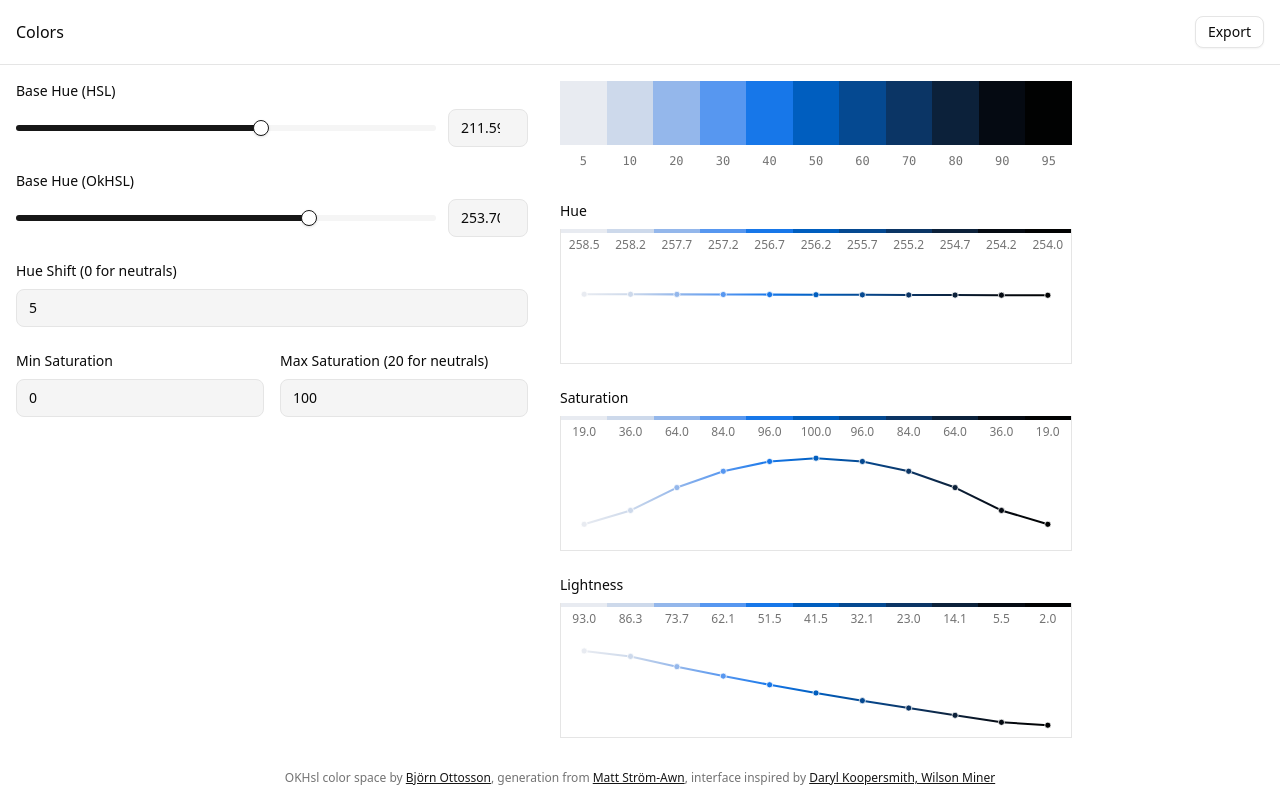
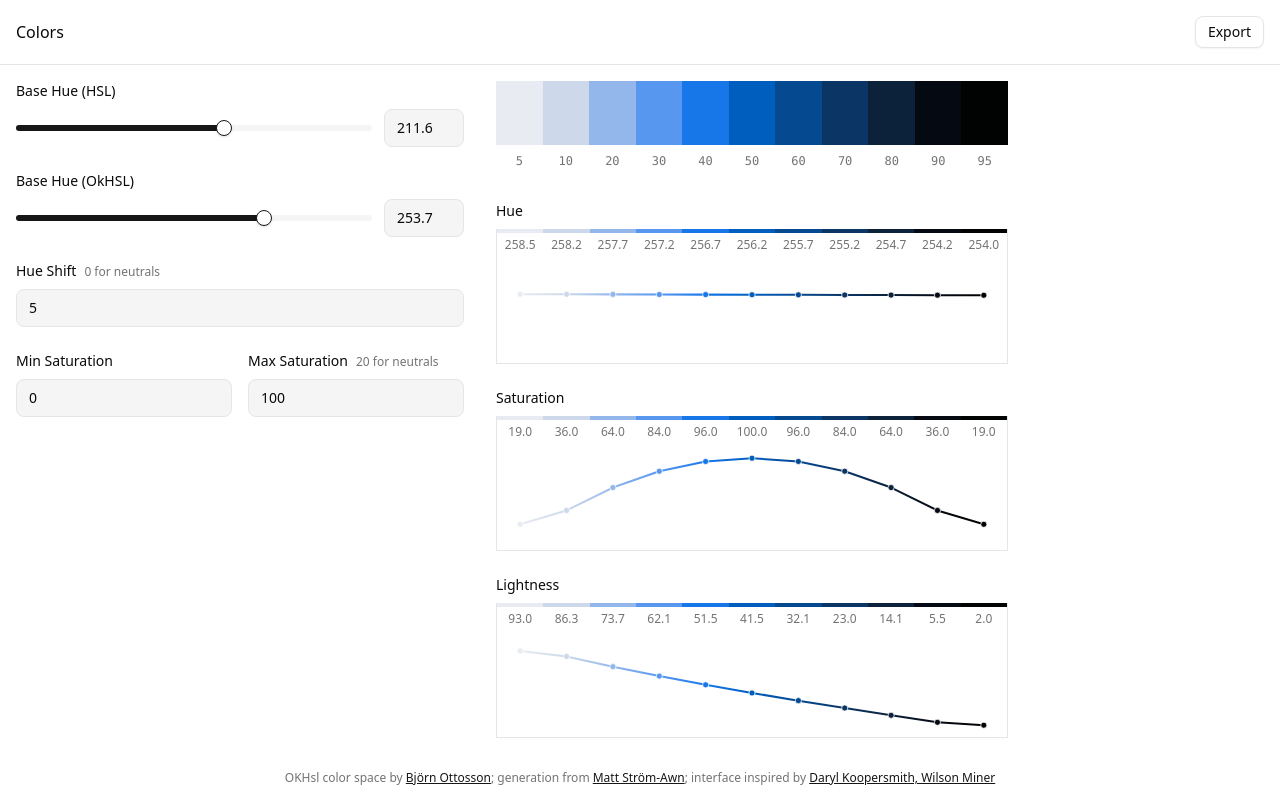
Before and after one commit to acyhuang/colors, a React (Vite) app: page / in a window 1280 px wide. Built offline with nearby package versions, Linux system fonts and the light colour scheme.

Commit message:
small ui fixes

```diff
--- a/src/App.tsx
+++ b/src/App.tsx
@@ -76,7 +76,7 @@ function App() {
       <div className='w-full md:flex flex-1 gap-8 p-4'>
 
       {/* Inputs */}
-        <div className='w-full max-w-lg gap-2 space-y-6'>
+        <div className='w-full max-w-lg md:max-w-md gap-2 space-y-6'>
 
           {/* HSL Hue Control */}
           <div className='space-y-2 flex-1'>
@@ -96,7 +96,7 @@ function App() {
                 type='number'
                 min={0}
                 max={360}
-                value={hslHue}
+                value={hslHue.toFixed(1)}
                 onChange={(e) => setHslHue(Number(e.target.value))}
                 className='w-20 px-3 py-2 bg-muted border border-border rounded-md text-sm'
               />
@@ -121,7 +121,7 @@ function App() {
                 type='number'
                 min={0}
                 max={360}
-                value={hue}
+                value={hue.toFixed(1)}
                 onChange={(e) => setHue(Number(e.target.value))}
                 className='w-20 px-3 py-2 bg-muted border border-border rounded-md text-sm'
               />
@@ -130,9 +130,10 @@ function App() {
 
           {/* Hue Shift Control */}
           <div className='space-y-2 flex-1'>
-            <label className='block text-sm font-medium'>
-              Hue Shift (0 for neutrals)
-            </label>
+            <div className='flex items-baseline gap-2'>
+              <label className='block text-sm font-medium'>Hue Shift</label>
+              <p className='text-xs text-muted-foreground'>0 for neutrals</p>
+            </div>
             <input
               type='number'
               min={0}
@@ -146,11 +147,8 @@ function App() {
 
           {/* Saturation Controls */}
           <div className='flex gap-4'>
-
             <div className='space-y-2 flex-1'>
-              <label className='block text-sm font-medium'>
-                Min Saturation
-              </label>
+              <label className='block text-sm font-medium'>Min Saturation</label>
               <input
                 type='number'
                 min={0}
@@ -163,9 +161,10 @@ function App() {
             </div>
 
             <div className='space-y-2 flex-1'>
-              <label className='block text-sm font-medium'>
-                Max Saturation (20 for neutrals)
-              </label>
+              <div className='flex items-baseline gap-2'>
+                <label className='block text-sm font-medium'>Max Saturation</label>
+                <p className='text-xs text-muted-foreground'>20 for neutrals</p>
+              </div>
               <input
                 type='number'
                 min={0}
@@ -262,7 +261,7 @@ function App() {
           >
             Björn Ottosson
           </a>
-          , generation from{' '}
+          ; generation from{' '}
           <a
             href=''
             target='_blank'
@@ -271,7 +270,7 @@ function App() {
           >
             Matt Ström-Awn
           </a>
-          , interface inspired by{' '}
+          ; interface inspired by{' '}
           <a
             href='https://stripe.com/blog/accessible-color-systems'
             target='_blank'
```
